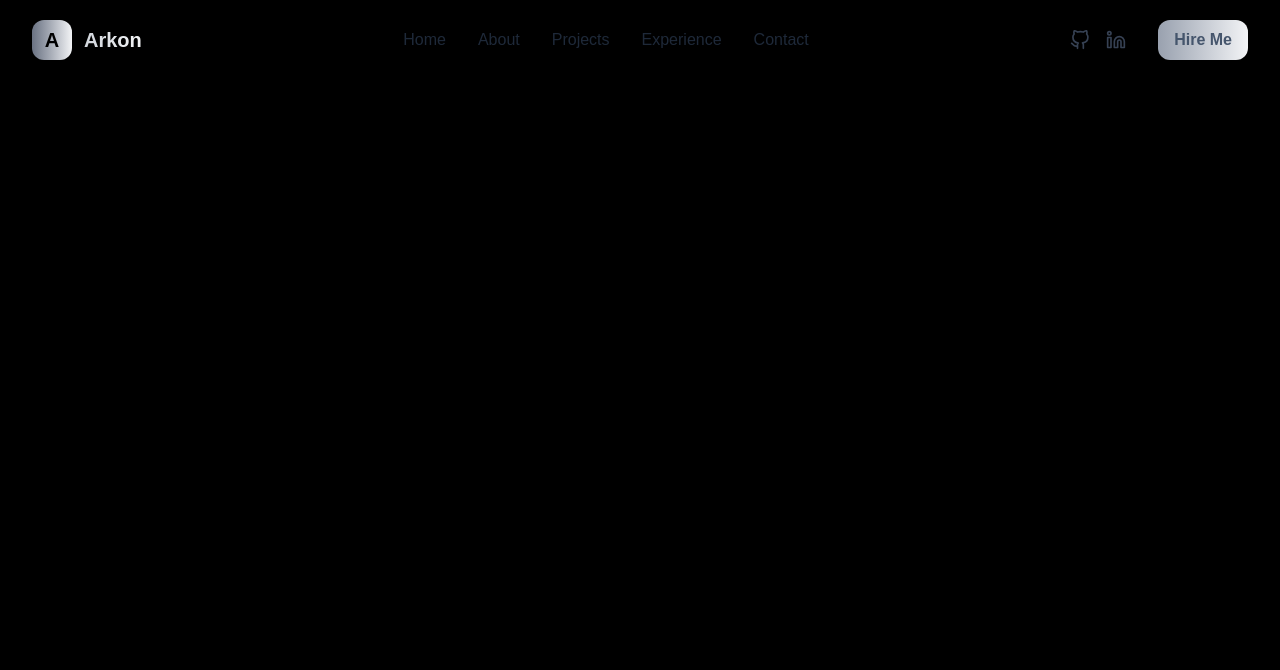
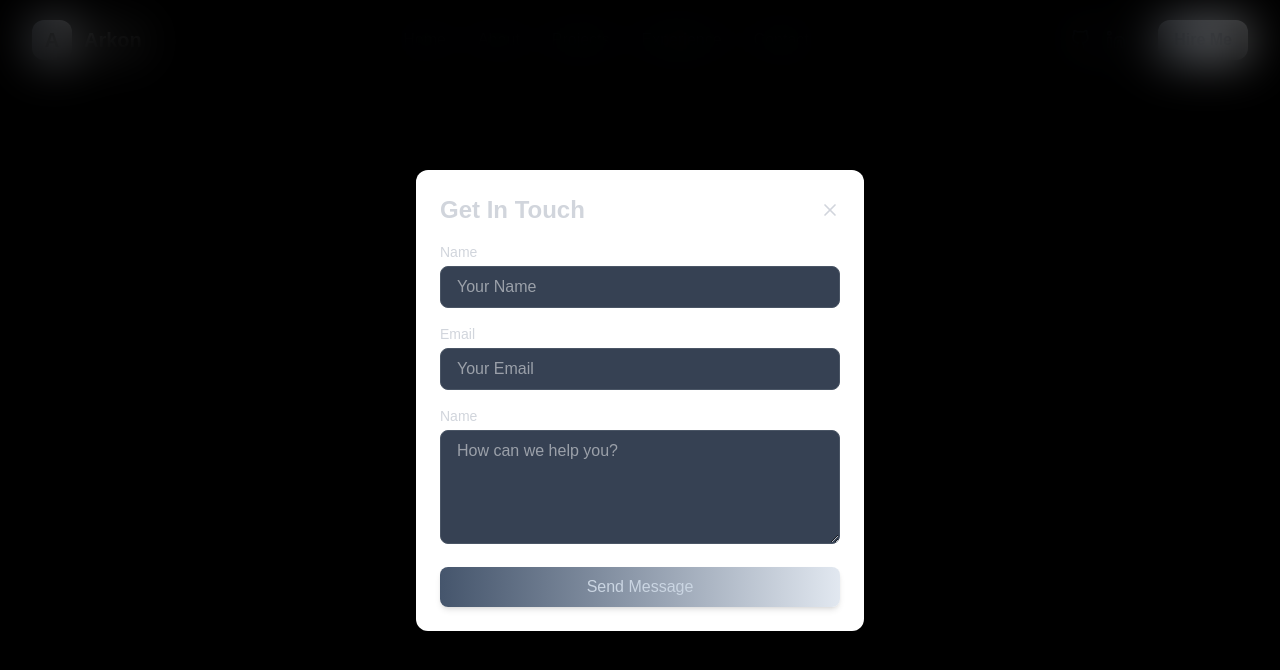
Before and after one commit to ArkonHQ/Portfolio, a React (Vite) app: page / in a window 1280 px wide. Both pictures are taken after a click on the button "Hire Me". Shown: the top 670 px of the page. Built offline with nearby package versions, Linux system fonts and the light colour scheme.

Commit message:
Almost done with the Header

```diff
--- a/src/components/Header.jsx
+++ b/src/components/Header.jsx
@@ -1,12 +1,20 @@
-import { motion } from 'framer-motion'
+import { motion, AnimatePresence } from 'framer-motion'
 import { a } from 'framer-motion/client'
 import { FiGithub, FiLinkedin, FiMenu, FiX } from 'react-icons/fi'
 import { useState } from "react";
 import { navContent }  from '../constants/index.js';
 
+
 const Header = () => {
+    // Toggle the Menu open/close
    const [isOpen, setIsOpen] = useState(false);
    const toggleMenu = () => setIsOpen(!isOpen);
+
+   // State to track if the contact form is open
+    const [contactFormOpen, setContactFormOpen] = useState(false);
+    const openContactForm = () => setContactFormOpen(true);
+    const closeContactForm = () => setContactFormOpen(false);
+
 
     return (
         <header className={'absolute w-full z-20 transition-all duration-300'}>
@@ -84,6 +92,7 @@
 
                 {/*Hire Me Button */}
                 <motion.button
+                    onClick={openContactForm}
                     initial={{ opacity: 0, scale: 0.8 }}
                     animate={{ opacity: 1, scale: 1 }}
                     transition={{
@@ -135,12 +144,69 @@
                     </div>
                     <button onClick={ () => {
                         toggleMenu()
+                        openContactForm()
                     }} className={'mt-4 block w-full px-4 py-2 rounded-lg bg-linear-to-r from-gray-400 to-gray-100 text-slate-600 font-bold hover:from-slate-600 hover:to-gray-800 hover:text-white transition-all duration-500 cursor-pointer'}>
                         Contact With Me
                     </button>
                 </div>
             </motion.div>
+        {/*  Contact Form  */}
+            <AnimatePresence>
+            {contactFormOpen && (
+                <motion.div
+                    initial={{ opacity: 0 }}
+                    animate={ { opacity: 1}}
+                    exit={{ opacity: 0 }}
+                    transition={{duration: 0.5}}
+                    className={'fixed inset-0 bg-black/50 backdrop-blur-xl z-20 flex items-center justify-center p-4'}
 
+                >
+                <motion.div
+                    initial={{ scale:0.8, opacity: 0, y:30 }}
+                    animate={ { opacity: 1, scale: 1, y:0 }}
+                    exit={{ scale: 0.8, opacity: 0, y:30 }}
+                    transition={{
+                        type: 'spring',
+                        stiffness: 200,
+                        duration: 0.9,
+                        damping: 30,
+                    }}
+                    className={'bg-white dark:bg-gray-800 rounded-xl shadow-xl w-full max-w-md p-6'}>
+                    <div className={'flex justify-between items-center mb-4 '}>
+                    <h1 className={'text-2xl font-bold text-gray-300'}>Get In Touch
+                    </h1>
+                    <button onClick={closeContactForm} > <FiX className={'w-5 h-5 text-gray-300 font-extrabold'}/>
+                    </button>
+                </div>
+
+                {/*  Input Forms  */}
+                    <form className={'space-y-4'}>
+                        <div >
+                            <label htmlFor='name' className={'block text-sm font-medium text-gray-300 mb-1'}>Name
+                            </label>
+                            <input type='text' id='name' placeholder='Your Name' className={'w-full px-4 py-2 border border-gray-600 rounded-lg focus:ring-2 focus:ring-slate-600 focus:border-slate600 bg-gray-700'}/>
+                        </div>
+                        <div >
+                            <label htmlFor='email' className={'block text-sm font-medium text-gray-300 mb-1'}>Email
+                            </label>
+                            <input type='email' id='email' placeholder='Your Email' className={'w-full px-4 py-2 border border-gray-600 rounded-lg focus:ring-2 focus:ring-slate-600 focus:border-slate600 bg-gray-700'}/>
+                        </div>
+                        <div >
+                            <label htmlFor='message' className={'block text-sm font-medium text-gray-300 mb-1'}>Name
+                            </label>
+                            <textarea rows='4' id='message' placeholder='How can we help you?' className={'w-full px-4 py-2 border border-gray-600 rounded-lg focus:ring-2 focus:ring-slate-600 focus:border-slate600 bg-gray-700'}/>
+                        </div>
+                        <motion.button
+                            type='submit'
+                            whileHover={{ scale:1.03 }}
+                            whileTap={{ scale: 0.96 }}
+                            className={'w-full px-4 py-2 bg-linear-to-r from-slate-600 to-slate-200 hover:from-slate-700 hover:to-gray-700 transition-all duration-300 rounded-lg shadow-md hover:shadow-slate-600/50 text-slate-300 hover:text-white'} >Send Message</motion.button>
+                    </form>
+
+                </motion.div>
+                </motion.div>
+            )}
+            </AnimatePresence>
         </header>
     )
 }
```
